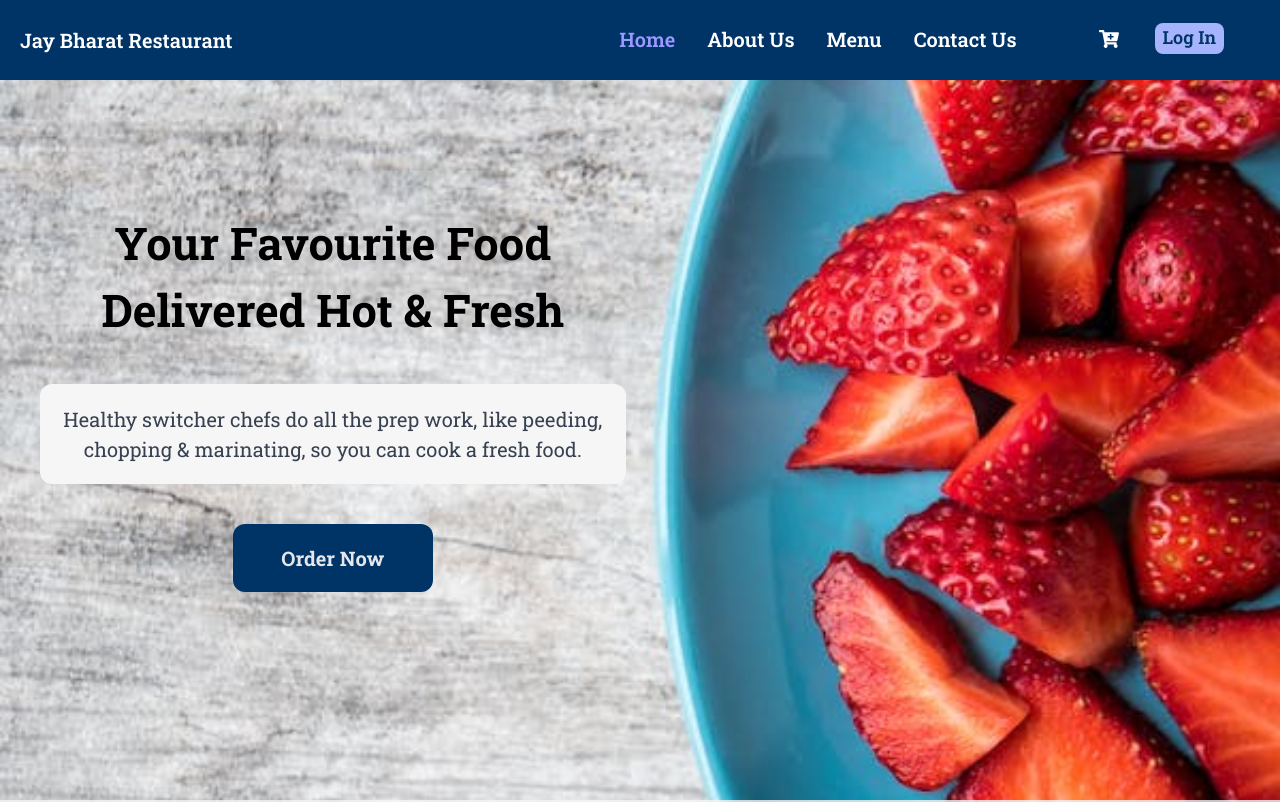
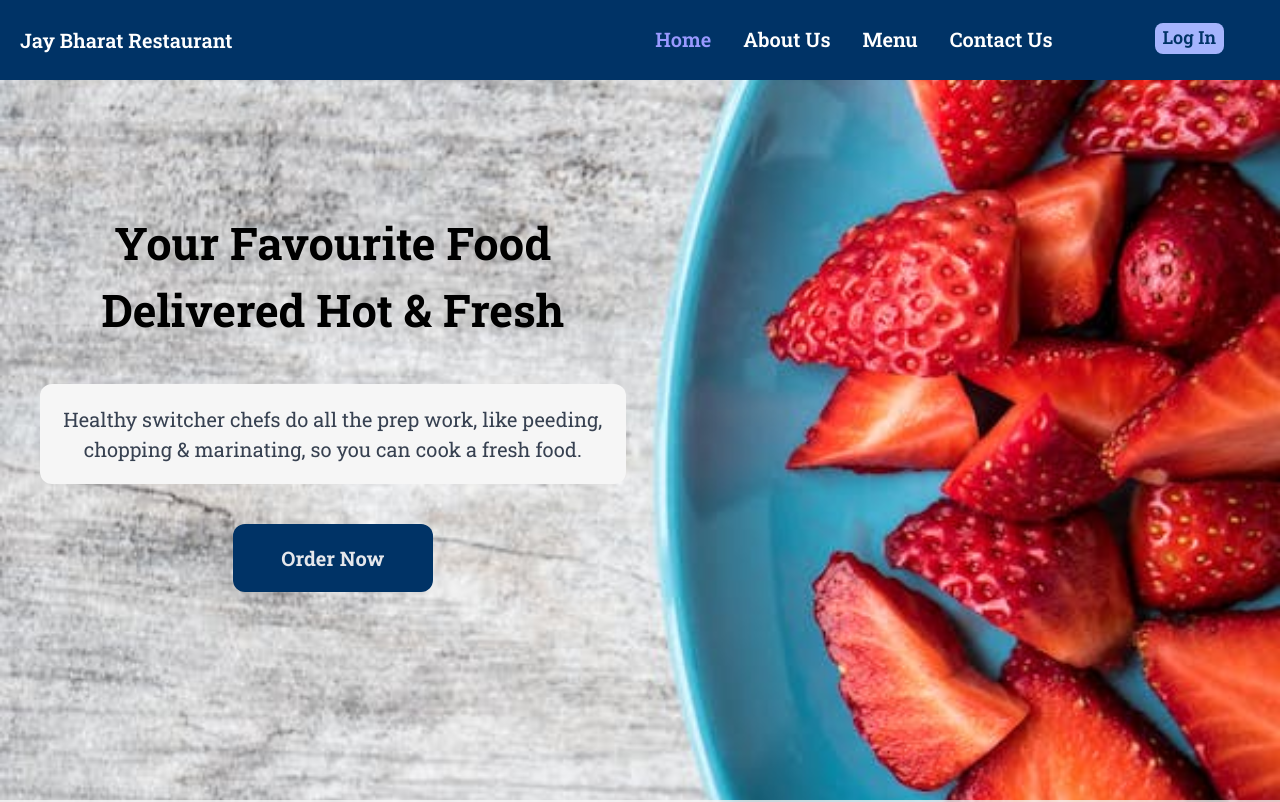
Before and after one commit to AmritHimanshu/Restaurant_Website, a React (Create React App) app in the folder client/: page / in a window 1280 px wide. Shown: the top 802 px of the page. Built offline with nearby package versions, Linux system fonts and the light colour scheme; no server answers.

Commit message:
cart option only when user is logged in

```diff
--- a/client/src/Pages/Header/Header.js
+++ b/client/src/Pages/Header/Header.js
@@ -78,13 +78,13 @@ function NavBar() {
             </li>
 
             <li className="header-icon-li flex items-center">
-              <NavLink
+              {user && <NavLink
                 to="/cart"
                 className="header-icon"
                 onClick={handleClick}
               >
                 <FaCartPlus />
-              </NavLink>
+              </NavLink>}
 
               <NavLink
                 to="/login"
```
